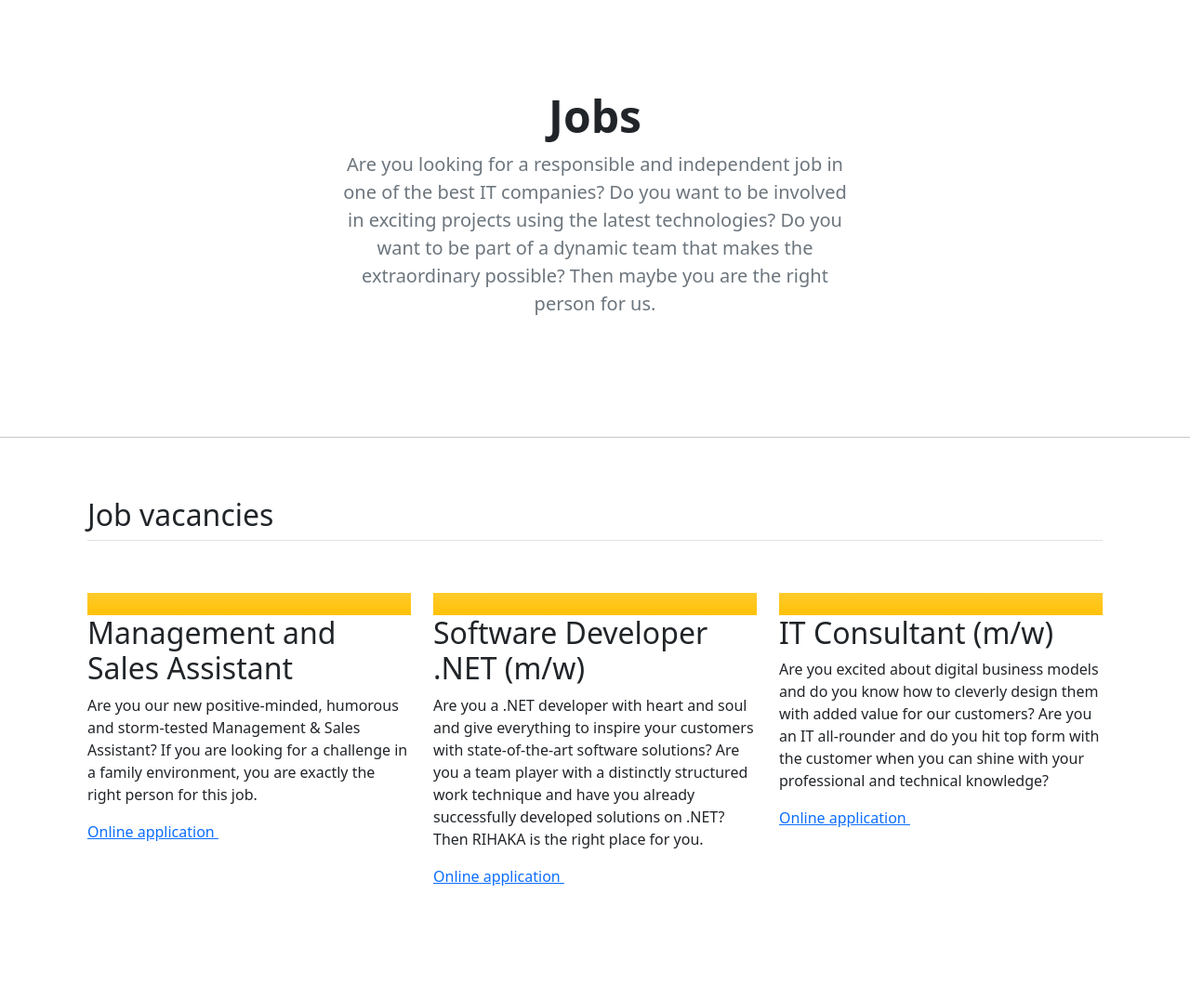
After one commit to rtafurthgarcia/rihaka, a PHP site: template app/Views/Jobs.php in a window 1280 px wide. The commit adds this page. Shown: the whole page at 93% size. Run offline with PHP 8.4, Linux system fonts and the light colour scheme; the template is opened without the code that fills it, so the values that code supplies are empty; some libraries are stand-ins or nearby versions.

Commit message:
new sites and Design Correction

```diff
--- a/app/Core/Router.php
+++ b/app/Core/Router.php
@@ -14,12 +14,14 @@ use App\Controllers\ContactController;
 use App\Controllers\UserController;
 use App\Controllers\CategoriesController;
 use App\Controllers\RecordingController;
+use App\Controllers\JobsController;
 use Slim\Routing\RouteCollectorProxy;
 
 class Router {
     public static function defineRoutes(App &$app) {
         $app->get('/', HomeController::class . ':home');
 
+        $app->get('/jobs', JobsController::class . ':getJobs');
         $app->get('/categories', CategoriesController::class . ':getCategories');
         $app->get('/impressum', ImpressumController::class . ':getImpressumInformation');
         $app->get('/faqs', FAQsController::class . ':getFAQs');
--- a/app/Views/Base/Footer.php
+++ b/app/Views/Base/Footer.php
@@ -10,5 +10,6 @@
         <li class="nav-item"><a href="/impressum" class="nav-link px-2 text-muted">Impressum</a></li>
         <li class="nav-item"><a href="/privacypolicy" class="nav-link px-2 text-muted">Privacy policy</a></li>
         <li class="nav-item"><a href="/faqs" class="nav-link px-2 text-muted">FAQs</a></li>
+        <li class="nav-item"><a href="/jobs" class="nav-link px-2 text-muted">Jobs</a></li>
     </ul>
 </footer>
--- a/app/Views/Contact.php
+++ b/app/Views/Contact.php
@@ -7,6 +7,8 @@
       </div>
     </div>
   </section>
+
+  <hr class="hr hr-blurry" />
 
 <div class="container pt-3">
 
--- a/app/Views/FAQs.php
+++ b/app/Views/FAQs.php
@@ -7,6 +7,8 @@
       </div>
     </div>
   </section>
+
+  <hr class="hr hr-blurry" />
 
 <div class="container px-4 py-4 py-md-5">
 <div class="accordion" id="accordionPanelsStayOpenExample">
--- /dev/null
+++ b/app/Views/Jobs.php
@@ -0,0 +1,55 @@
+<section class="py-5 text-center container">
+    <div class="row py-lg-5">
+      <div class="col-lg-6 col-md-8 mx-auto">
+        <h1 class="display-5 fw-bold">Jobs</h1>
+        <p class="lead text-muted">Are you looking for a responsible and independent job in one of the best IT companies? Do you want to be involved in exciting projects using the latest technologies? Do you want to be part of a dynamic team that makes the extraordinary possible? Then maybe you are the right person for us.</p>
+
+      </div>
+    </div>
+  </section>
+
+  <hr class="hr hr-blurry" />
+
+
+  <div class="container px-4 py-5" id="featured-3">
+    <h2 class="pb-2 border-bottom">Job vacancies</h2>
+    <div class="row g-4 py-5 row-cols-1 row-cols-lg-3">
+      <div class="feature col">
+        <div class="feature-icon bg-warning bg-gradient">
+          <svg class="bi" width="1em" height="1em"><use xlink:href="#collection"/></svg>
+        </div>
+        <h2>Management and Sales Assistant</h2>
+        <p>Are you our new positive-minded, humorous and storm-tested Management & Sales Assistant? If you are looking for a challenge in a family environment, you are exactly the right person for this job.</p>
+        <a href="#" class="icon-link">
+          Online application
+          <svg class="bi" width="1em" height="1em"><use xlink:href="#chevron-right"/></svg>
+        </a>
+      </div>
+
+      <div class="feature col">
+        <div class="feature-icon bg-warning bg-gradient">
+          <svg class="bi" width="1em" height="1em"><use xlink:href="#people-circle"/></svg>
+        </div>
+        <h2>Software Developer .NET (m/w)</h2>
+        <p>Are you a .NET developer with heart and soul and give everything to inspire your customers with state-of-the-art software solutions? Are you a team player with a distinctly structured work technique and have you already successfully developed solutions on .NET? Then RIHAKA is the right place for you.</p>
+        <a href="#" class="icon-link">
+        Online application
+          <svg class="bi" width="1em" height="1em"><use xlink:href="#chevron-right"/></svg>
+        </a>
+      </div>
+
+      <div class="feature col">
+        <div class="feature-icon bg-warning bg-gradient">
+          <svg class="bi" width="1em" height="1em"><use xlink:href="#toggles2"/></svg>
+        </div>
+        <h2>IT Consultant (m/w)</h2>
+        <p>Are you excited about digital business models and do you know how to cleverly design them with added value for our customers? Are you an IT all-rounder and do you hit top form with the customer when you can shine with your professional and technical knowledge?</p>
+        <a href="#" class="icon-link">
+        Online application
+          <svg class="bi" width="1em" height="1em"><use xlink:href="#chevron-right"/></svg>
+        </a>
+      </div>
+    </div>
+  </div>
+
+<br>
```
Also changed, not shown: app/Controllers/JobsController.php (added, +27 -0 lines).
